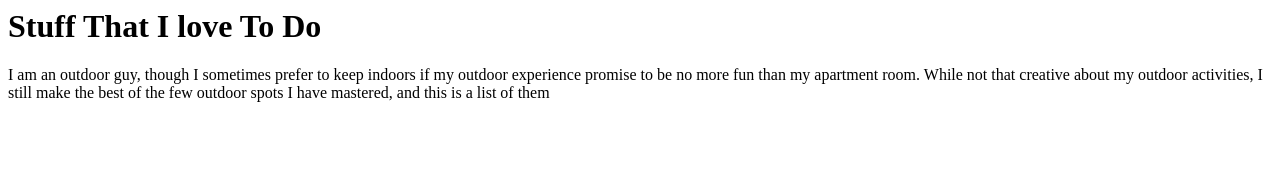
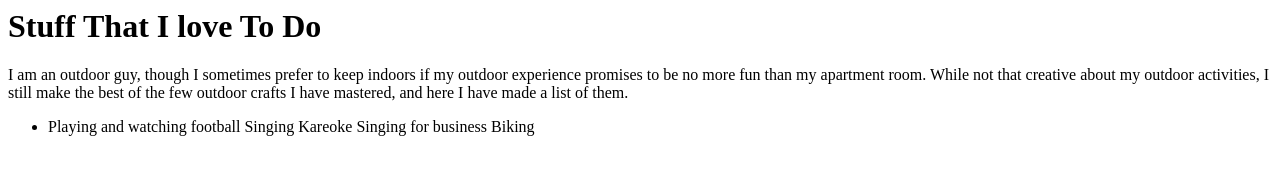
Before and after one commit to mkhwph01/mkhwph01.github.io, a plain HTML site: page hobbies.html in a window 1280 px wide. Drawn offline with Linux system fonts and the light colour scheme.

Commit message:
Update hobbies.html

```diff
--- a/hobbies.html
+++ b/hobbies.html
@@ -4,6 +4,14 @@
 </head>
 <body>
 <h1>Stuff That I love To Do</h1>
-<p>I am an outdoor guy, though I sometimes prefer to keep indoors if my outdoor experience promise to be no more fun than my apartment room. While not that creative about my outdoor activities, I still make the best of the few outdoor spots I have mastered, and this is a list of them</p>
+<p>I am an outdoor guy, though I sometimes prefer to keep indoors if my outdoor experience promises to be no more fun than my apartment room. While not that creative about my outdoor activities, I still make the best of the few outdoor crafts I have mastered, and here I have made a list of them.</p>
+<ul>
+  <li>
+    Playing and watching football
+    Singing Kareoke
+    Singing for business
+    Biking
+  </li>
+</ul>
 </body>
 </html>
```
